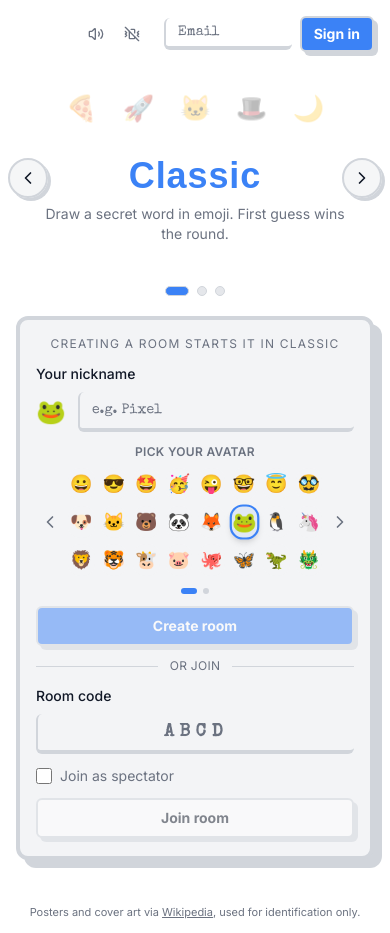
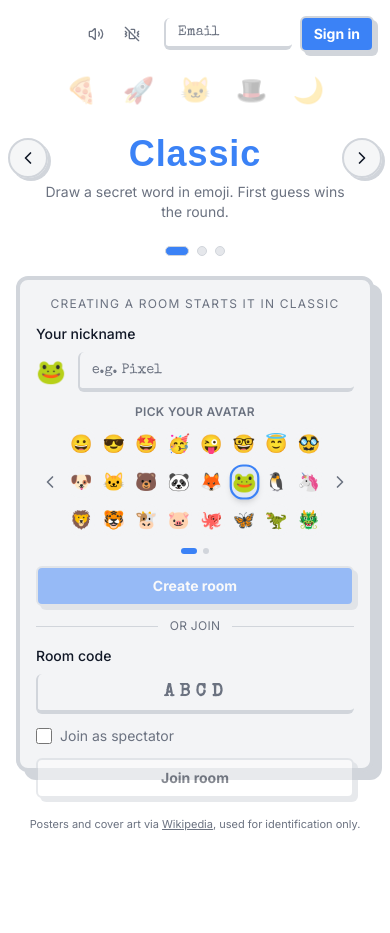
Before and after one commit to KrishnaaCodeWala/Emoji--Pictionary, a Next.js app: page / in a window 390 px wide. After the commit the page ends 844 px from the top, so only its background shows below. Built offline with nearby package versions, Linux system fonts and the light colour scheme; no server answers; a web font is replaced by a local one.

Commit message:
style: fix root layout scrolling by applying 100dvh constraint at body level instead of nested components

```diff
--- a/src/app/layout.tsx
+++ b/src/app/layout.tsx
@@ -46,12 +46,12 @@ export default function RootLayout({ children }: LayoutProps<"/">) {
     >
       <body
         data-theme="studio"
-        className="min-h-full flex flex-col font-sans transition-colors duration-500"
+        className="h-[100dvh] overflow-hidden flex flex-col font-sans transition-colors duration-500"
       >
         <header className="w-full flex justify-end p-4 absolute top-0 right-0 z-50">
           <HeaderAuth />
         </header>
-        <div className="flex-1 pt-12">{children}</div>
+        <div className="flex-1 pt-12 flex flex-col min-h-0 relative z-0">{children}</div>
         <footer className="gutter py-3 text-center text-[11px] text-muted-foreground">
           Posters and cover art via{' '}
           <a href="https://en.wikipedia.org" className="underline" target="_blank" rel="noreferrer">
--- a/src/components/RoomClient.tsx
+++ b/src/components/RoomClient.tsx
@@ -340,7 +340,7 @@ export default function RoomClient({ code }: { code: string }) {
     : null;
 
   return (
-    <div data-theme={theme} className="h-[100dvh] w-full flex flex-col overflow-hidden transition-colors duration-500 relative bg-background text-foreground">
+    <div data-theme={theme} className="relative flex flex-1 flex-col min-h-0 w-full overflow-hidden text-foreground bg-background transition-colors duration-500">
       {theme === 'theatre' && (
         <>
           <div className="vintage-noise" />
--- a/src/components/home/HomeHero.tsx
+++ b/src/components/home/HomeHero.tsx
@@ -87,9 +87,9 @@ export default function HomeHero({ onCreate, onJoin, onRejoin, initialJoinCode,
       onMouseLeave={() => setPaused(false)}
       onFocus={() => setPaused(true)}
       onBlur={handleBlur}
-      className="relative flex h-[100dvh] w-full flex-col overflow-hidden bg-background text-foreground transition-colors duration-500"
+      className="relative flex flex-1 w-full flex-col min-h-0 overflow-hidden bg-background text-foreground transition-colors duration-500"
     >
-      <div className="relative shrink-0 flex flex-col justify-center min-h-[260px] md:min-h-[320px]">
+      <div className="relative shrink-0 flex flex-col justify-center min-h-[220px] md:min-h-[320px]">
         <AnimatePresence mode="wait" custom={direction} initial={false}>
           <motion.div
             key={activeMode}
```
